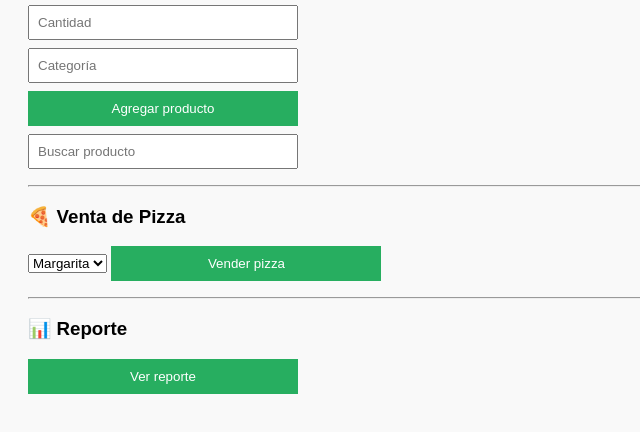
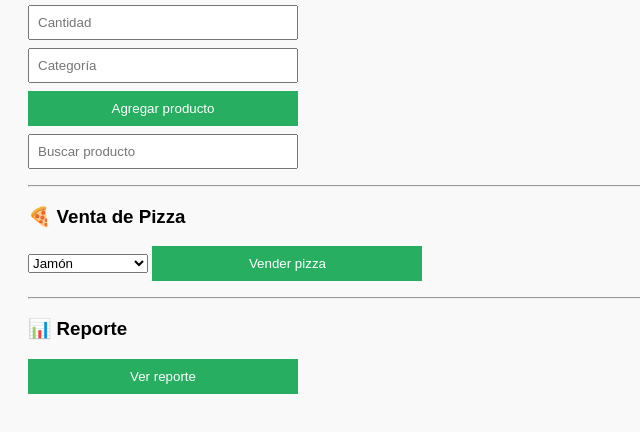
Before and after one commit to Benjamin110721/inventario-pizzeria., a plain HTML site: page index.html in a window 1280 px wide. Shown: the part 134-566 px from the top of the page, without its empty margins (0-640 px from the left). Drawn offline with Linux system fonts and the light colour scheme.

Commit message:
Update index.html

```diff
--- a/index.html
+++ b/index.html
@@ -24,7 +24,11 @@
 
 <h3>🍕 Venta de Pizza</h3>
 <select id="tipoPizza">
-  <option value="margarita">Margarita</option>
+  <option value="jamón">Jamón</option>
+   <option value="hongonada">Hongonada</option>
+   <option value="extravagante">Extravagante</option>
+   <option value="caseraespecial">Casera Especial</option>
+   <option value="hawaiana">Hawaiana</option>
 </select>
 
 <button id="btnVender">Vender pizza</button>
```
